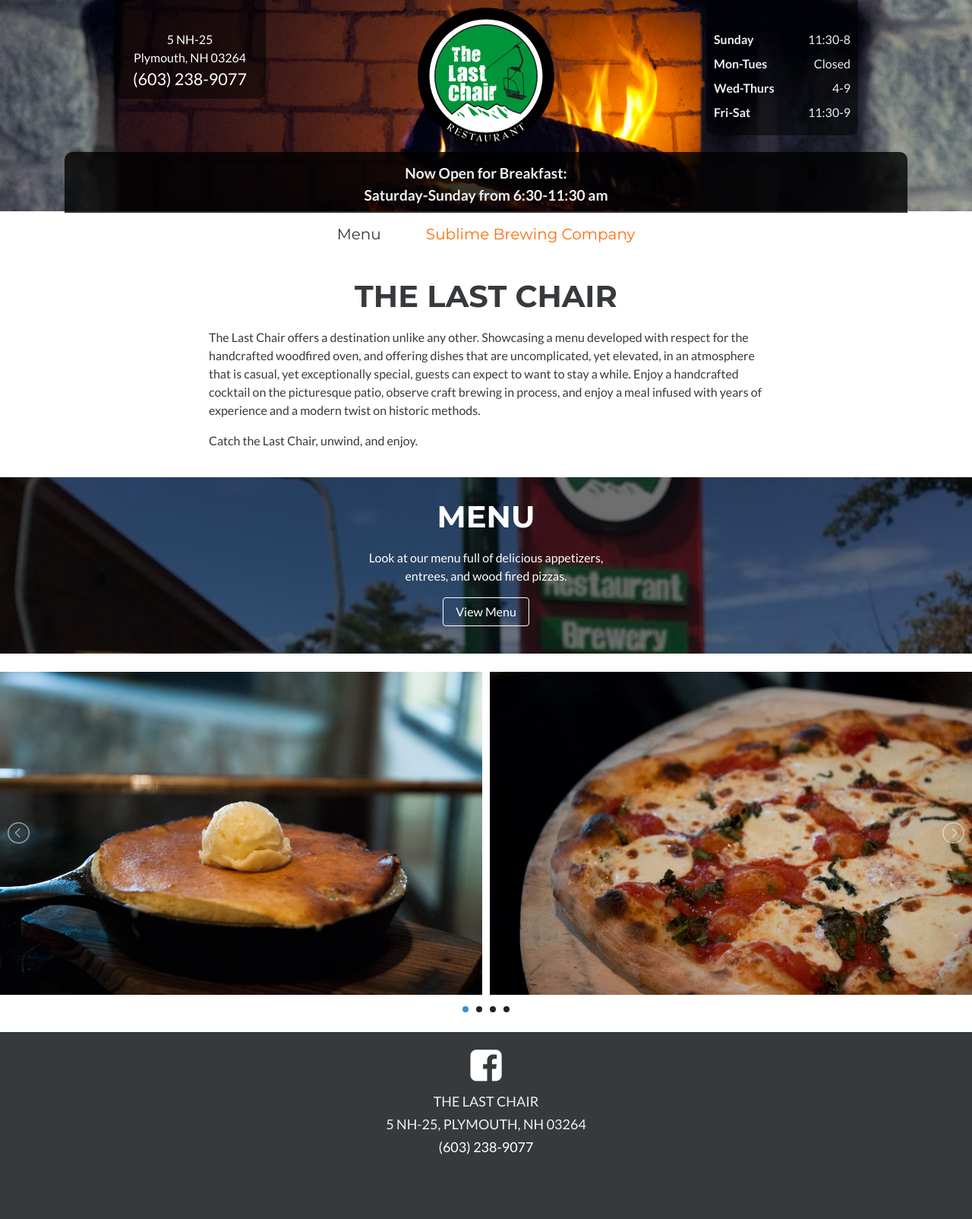
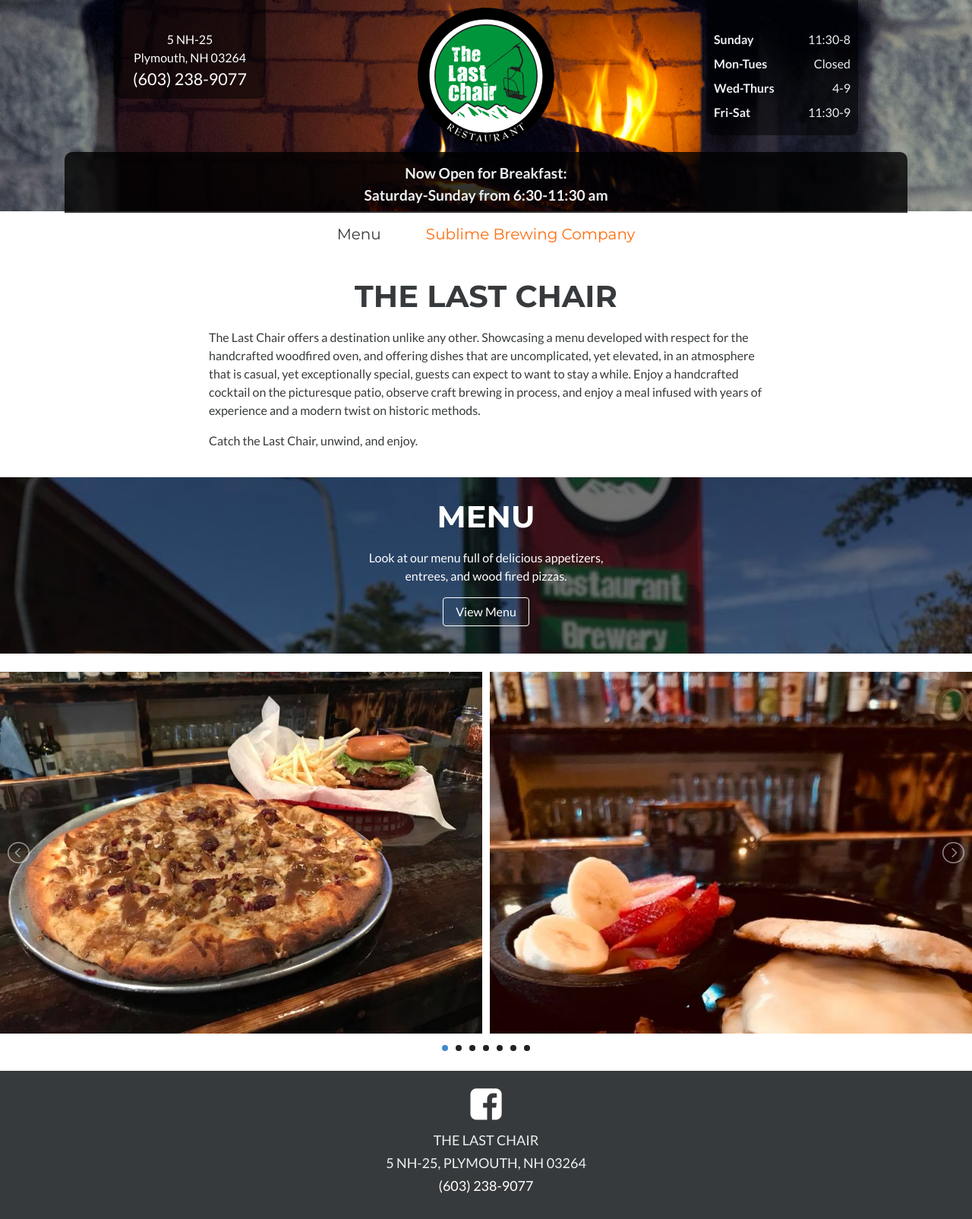
Before and after one commit to mtfullerton/thelastchair, a Jekyll site: the page built from index.html, in a window 1280 px wide. Shown: the whole page at 76% size. Built offline with Jekyll 4.4.1, drawn with Linux system fonts in a browser that asks for light colours; nearby versions of some CDN libraries; before the commit the page ends 1553 px from its top, so only the background shows below that.

Commit message:
Updated 'index.html' via CloudCannon

```diff
--- a/index.html
+++ b/index.html
@@ -41,16 +41,25 @@ menu_button: View Menu
   <div style="padding-bottom:20px">
     <ul id="responsive">
       <li>
-        <img src="/images/food_1.jpg" class="img-fluid">
+        <img src="/images/pizza.jpg" class="img-fluid">
       </li>
       <li>
-        <img src="/images/food_2.jpg" class="img-fluid">
+        <img src="/images/sandwich.jpg" class="img-fluid">
       </li>
       <li>
-        <img src="/images/food_3.jpg" class="img-fluid">
+        <img src="/images/chickenparmpizza.jpg" class="img-fluid">
       </li>
       <li>
-        <img src="/images/food_4.jpg" class="img-fluid">
+        <img src="/images/wafflewithbacon.jpg" class="img-fluid">
+      </li>
+      <li>
+        <img src="/images/breakfastsandwich.jpg" class="img-fluid">
+      </li>
+      <li>
+        <img src="/images/drink.jpg" class="img-fluid">
+      </li>
+      <li>
+        <img src="/images/burgerandfries.jpg" class="img-fluid">
       </li>
     </ul>
   </div>
```
